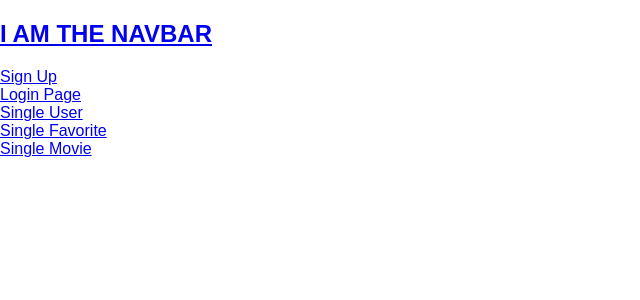
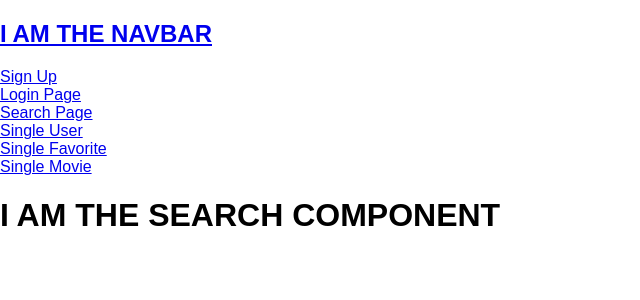
Before and after one commit to kgreen14/watch-next, a React (Create React App) app in the folder client/: page /search in a window 1280 px wide. Shown: the top 300 px of the page, without its empty margins (0-640 px from the left). Built offline with nearby package versions, Linux system fonts and the light colour scheme.

Commit message:
created search component and route in app.js

```diff
--- a/client/src/App.js
+++ b/client/src/App.js
@@ -6,6 +6,7 @@ import HomePage from "./components/HomePage";
 import SignUp from "./components/SignUp";
 import MoviePage from "./components/MoviePage";
 import LoginPage from "./components/LoginPage";
+import Search from "./components/Search";
 import './App.css';
 
 class App extends Component {
@@ -20,6 +21,7 @@ class App extends Component {
             <div>
               <Link to="/signup">Sign Up</Link><br />
               <Link to="/login">Login Page</Link><br />
+              <Link to="/search">Search Page</Link><br />
               <Link to="/users/1">Single User</Link><br />
               <Link to="/users/1/favorites/1">Single Favorite</Link><br />
               <Link to="/movies/1">Single Movie</Link><br />
@@ -29,6 +31,7 @@ class App extends Component {
           </div>
           <Route exact path="/" component={HomePage} />
           <Route exact path="/signup" component={SignUp} />
+          <Route exact path="/search" component={Search} />
           <Route exact path="/login" component={LoginPage} />
           <Route exact path="/movies/:id" component={MoviePage} />
           <Route path="/users/:id" component={UserPage} />
--- /dev/null
+++ b/client/src/components/Search.jsx
@@ -0,0 +1,16 @@
+import React, { Component } from 'react';
+import { BrowserRouter as Router, Route, Link } from "react-router-dom";
+
+class Search extends Component {
+  render() {
+    return (
+      <Router>
+        <div>
+          <h1>I AM THE SEARCH COMPONENT</h1>
+        </div>
+      </Router>
+    );
+  }
+}
+
+export default Search;
```
